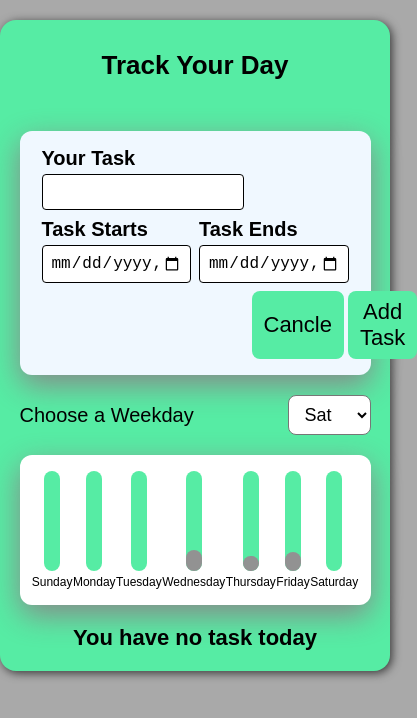
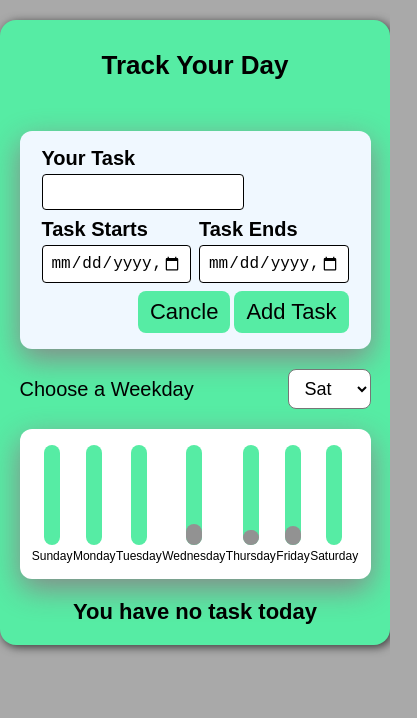
Before and after one commit to muntashir-wahid/track-your-day, a React (Create React App) app: page / in a window 390 px wide. Both pictures are taken after a click on the button "Add New Task". Shown: the top 718 px of the page, 417 px wide, since content can reach past the window. Built offline with nearby package versions, Linux system fonts and the light colour scheme.

Commit message:
added media query and used fragment.

```diff
--- a/package.json
+++ b/package.json
@@ -9,7 +9,7 @@
     "@testing-library/user-event": "^13.5.0",
     "react": "^18.1.0",
     "react-dom": "^18.1.0",
-    "react-scripts": "5.0.1",
+    "react-scripts": "^2.1.3",
     "web-vitals": "^2.1.4"
   },
   "scripts": {
--- a/src/components/NewTask/TaskInputForm.js
+++ b/src/components/NewTask/TaskInputForm.js
@@ -21,7 +21,7 @@ function TaskInputForm(props) {
   */
 
   // Event handlerd to handle user new task description
-  const taskInputHandler = function (e) {
+  const taskInputHandler = function(e) {
     setTask(e.target.value);
 
     /*
@@ -34,7 +34,7 @@ function TaskInputForm(props) {
     });
     */
   };
-  const taskStartTimeHandler = function (e) {
+  const taskStartTimeHandler = function(e) {
     setTaskStartsAt(e.target.value);
 
     /*
@@ -47,7 +47,7 @@ function TaskInputForm(props) {
     });
     */
   };
-  const taskEndTimeHandler = function (e) {
+  const taskEndTimeHandler = function(e) {
     setTaskEndsAt(e.target.value);
 
     /*
@@ -62,7 +62,7 @@ function TaskInputForm(props) {
   };
 
   // Handling form submit and creat an object to with the inputs
-  const submitHandler = function (e) {
+  const submitHandler = function(e) {
     e.preventDefault();
     if (!task || !taskStartsAt || !taskEndsAt) {
       setIsError({
@@ -92,16 +92,16 @@ function TaskInputForm(props) {
     setTaskEndsAt("");
   };
 
-  const formEditCancleHandler = function () {
+  const formEditCancleHandler = function() {
     props.onCancleTaskInputForm(true);
   };
 
-  const errorModalCancleHandler = function () {
+  const errorModalCancleHandler = function() {
     setIsError(null);
   };
 
   return (
-    <div>
+    <React.Fragment>
       {isError && (
         <ErrorModal
           title={isError.title}
@@ -145,7 +145,7 @@ function TaskInputForm(props) {
           </div>
         </div>
       </form>
-    </div>
+    </React.Fragment>
   );
 }
 
--- a/src/components/NewTask/TaskInputForm.module.css
+++ b/src/components/NewTask/TaskInputForm.module.css
@@ -52,3 +52,16 @@ div.task-btns {
 .form-control input:focus {
   border-color: rgb(86, 236, 164);
 }
+
+@media (max-width: 770px) {
+  div.task-btns {
+    grid-column: 4 / 7;
+    justify-content: flex-end;
+  }
+}
+
+@media (max-width: 550px) {
+  div.task-btns {
+    grid-column: 1 / 7;
+  }
+}
```
Also changed, not shown: 1 other file (tests, documents, lock files or other folders).
